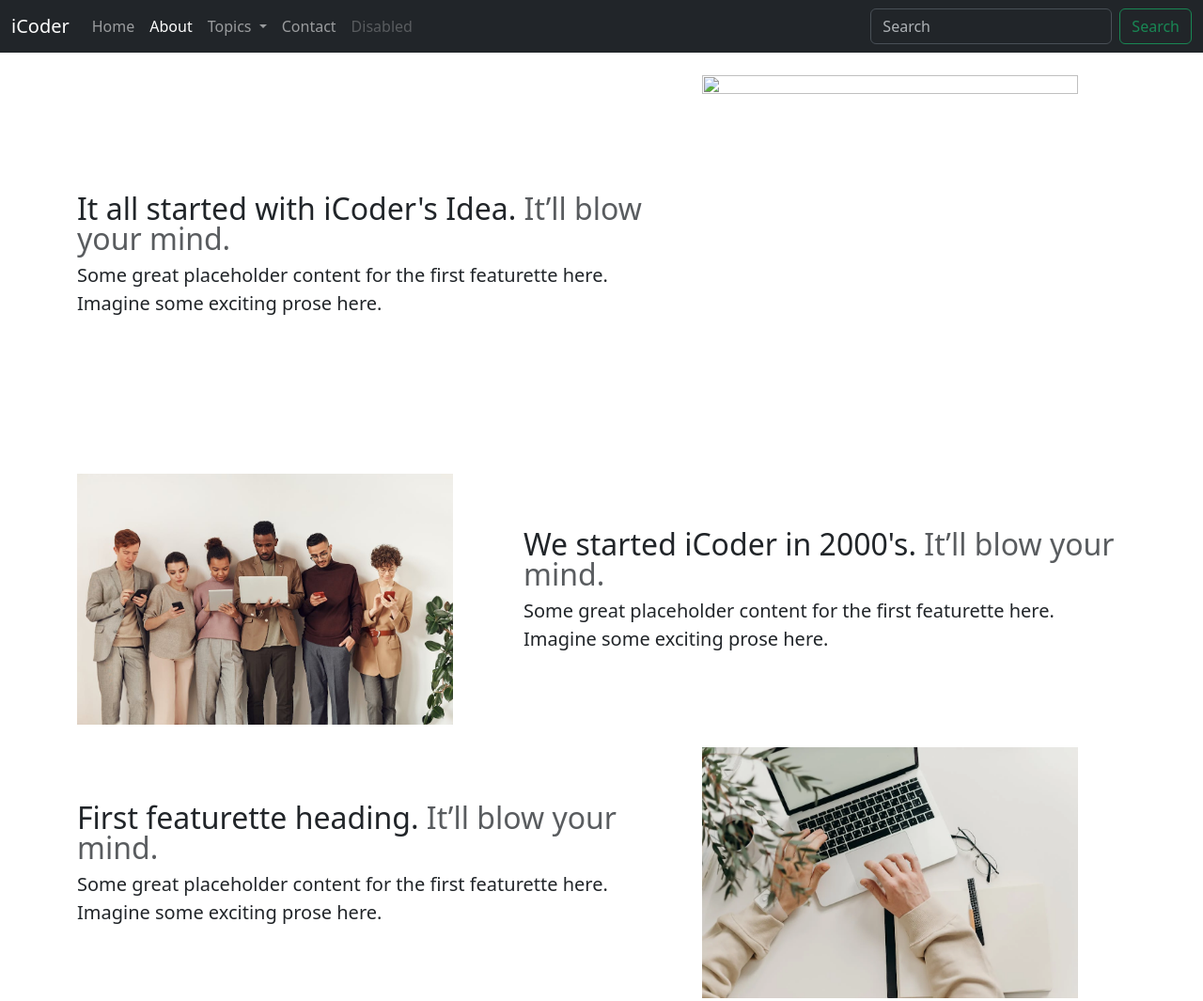
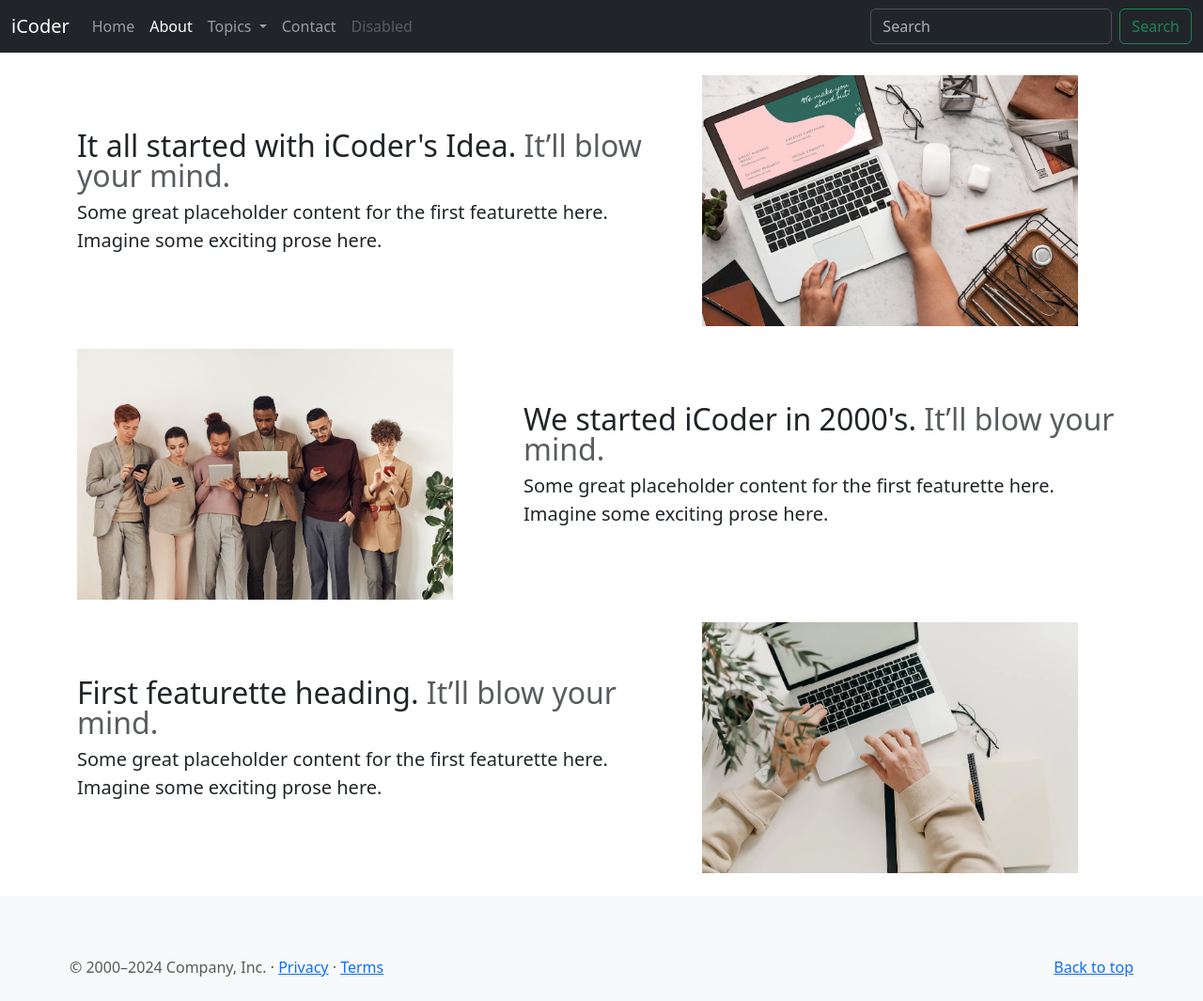
Before and after one commit to kartikeya5398/iCoderBootstrap, a plain HTML site: page about.html in a window 1280 px wide. Shown: the top 1065 px of the page at 94% size. Drawn offline with nearby package versions, Linux system fonts and the light colour scheme; the site is published under a folder, as on GitHub Pages, so addresses that start at the root find nothing.

Commit message:
Update 1st about image about.html

```diff
--- a/about.html
+++ b/about.html
@@ -96,7 +96,7 @@
             class="img-fluid"
             width="400"
             height="400"
-            src="/about-1.jpeg"
+            src="about-1.jpeg"
             alt=""
           />
         </div>
```
